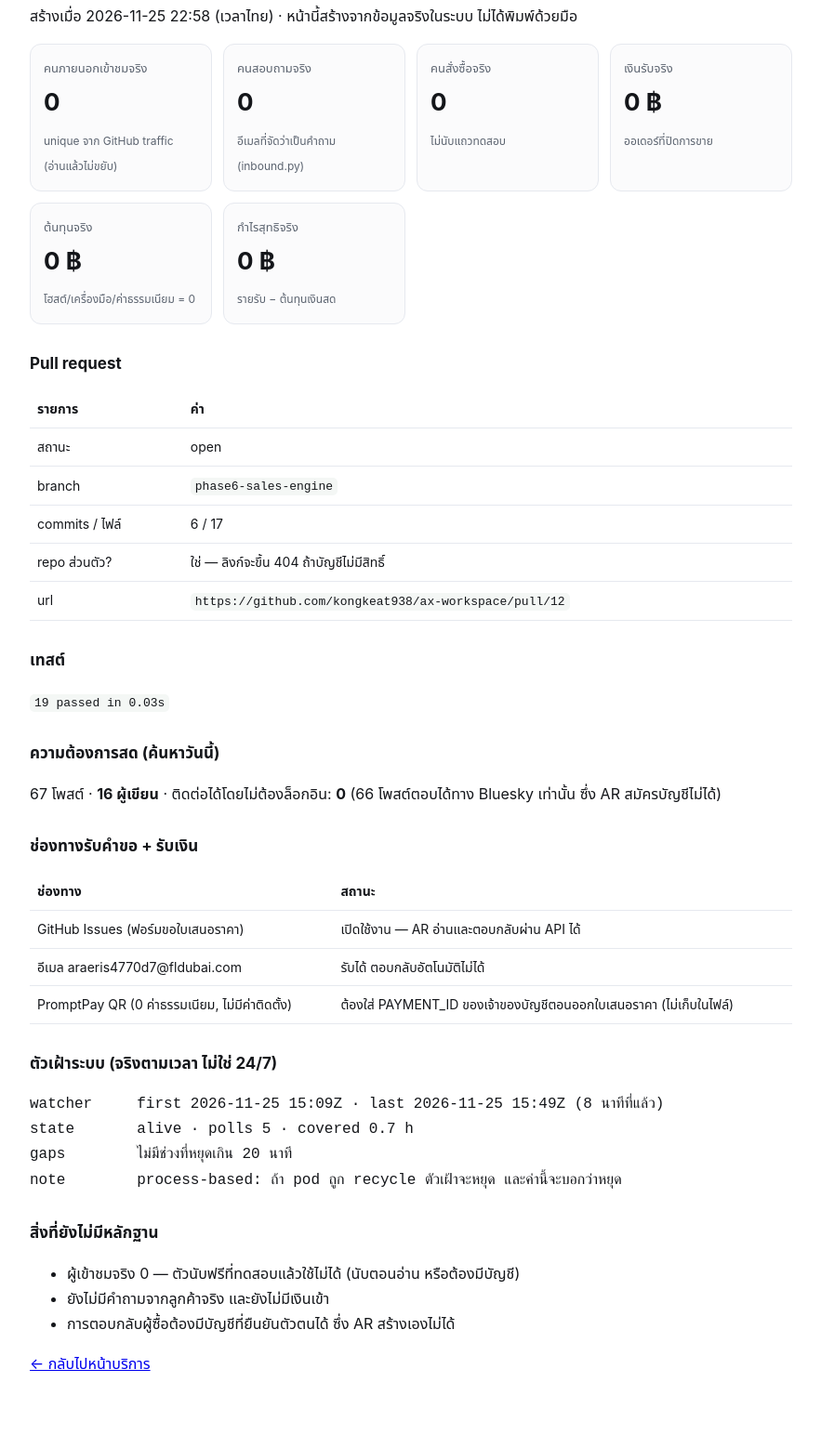
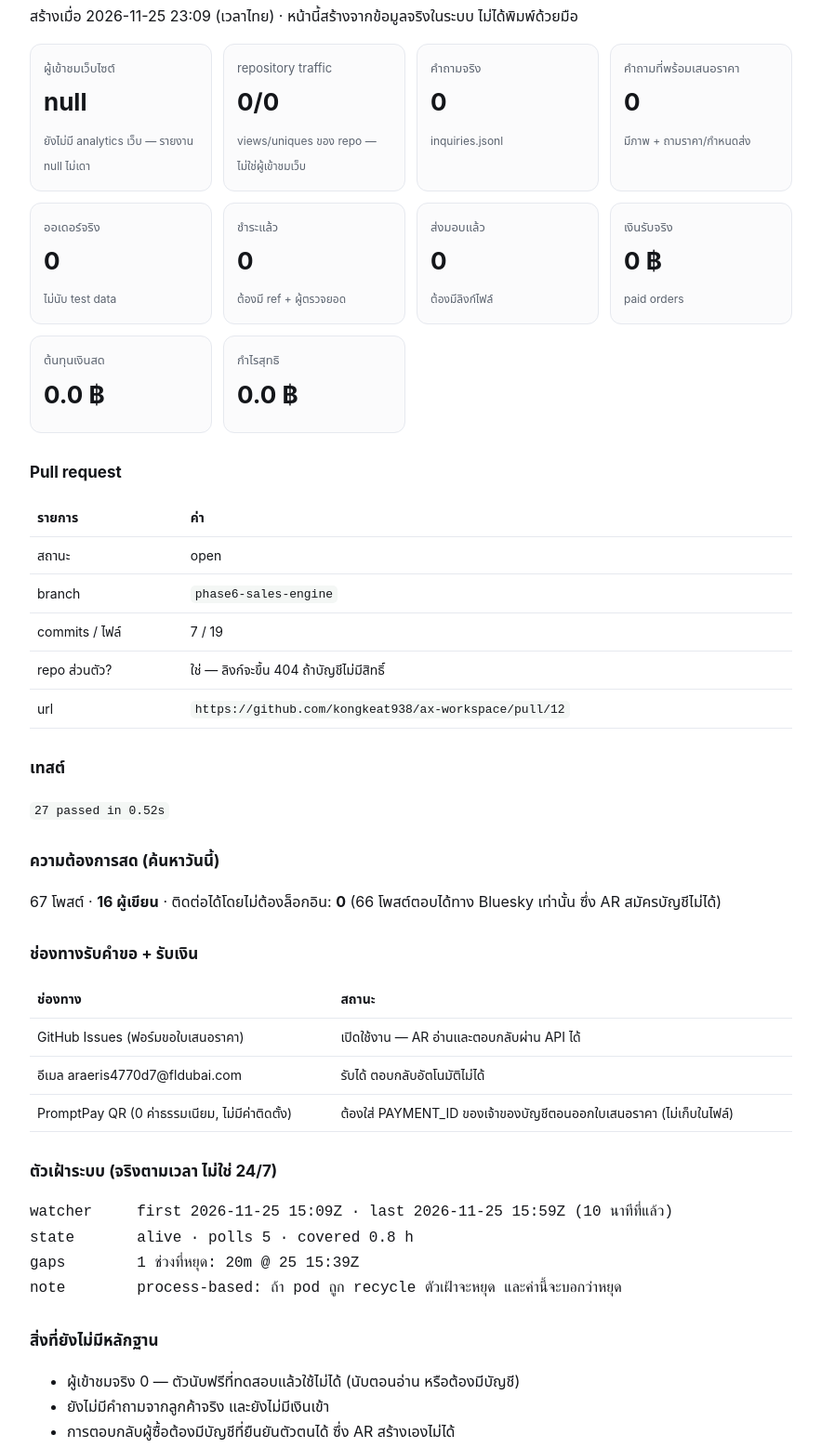
Before and after one commit to aerismusic8-alt/aeris-clips-site, a plain HTML site: page status.html in a window 1280 px wide. Shown: the part 88-1646 px from the top of the page at 93% size, without its empty margins (198-1081 px from the left). Before the commit the page ends 1609 px from the top, so only its background shows below. Drawn offline with Linux system fonts and the light colour scheme.

Commit message:
site: ten KPIs, website visitors null until a real site counter exists

```diff
--- a/status.html
+++ b/status.html
@@ -13,16 +13,16 @@ table{border-collapse:collapse;width:100%;font-size:14px}td,th{border-bottom:1px
 code{background:#f4f7f5;padding:2px 5px;border-radius:5px;font-size:13px}
 </style></head><body>
 <h1>สถานะระบบขาย — ข้อมูลจากไฟล์จริง</h1>
-<p>สร้างเมื่อ 2026-11-25 22:58 (เวลาไทย) · หน้านี้สร้างจากข้อมูลจริงในระบบ ไม่ได้พิมพ์ด้วยมือ</p>
-<div class=grid><div class=card><span>คนภายนอกเข้าชมจริง</span><b>0</b><i>unique จาก GitHub traffic (อ่านแล้วไม่ขยับ)</i></div><div class=card><span>คนสอบถามจริง</span><b>0</b><i>อีเมลที่จัดว่าเป็นคำถาม (inbound.py)</i></div><div class=card><span>คนสั่งซื้อจริง</span><b>0</b><i>ไม่นับแถวทดสอบ</i></div><div class=card><span>เงินรับจริง</span><b>0 ฿</b><i>ออเดอร์ที่ปิดการขาย</i></div><div class=card><span>ต้นทุนจริง</span><b>0 ฿</b><i>โฮสต์/เครื่องมือ/ค่าธรรมเนียม = 0</i></div><div class=card><span>กำไรสุทธิจริง</span><b>0 ฿</b><i>รายรับ − ต้นทุนเงินสด</i></div></div>
+<p>สร้างเมื่อ 2026-11-25 23:09 (เวลาไทย) · หน้านี้สร้างจากข้อมูลจริงในระบบ ไม่ได้พิมพ์ด้วยมือ</p>
+<div class=grid><div class=card><span>ผู้เข้าชมเว็บไซต์</span><b>null</b><i>ยังไม่มี analytics เว็บ — รายงาน null ไม่เดา</i></div><div class=card><span>repository traffic</span><b>0/0</b><i>views/uniques ของ repo — ไม่ใช่ผู้เข้าชมเว็บ</i></div><div class=card><span>คำถามจริง</span><b>0</b><i>inquiries.jsonl</i></div><div class=card><span>คำถามที่พร้อมเสนอราคา</span><b>0</b><i>มีภาพ + ถามราคา/กำหนดส่ง</i></div><div class=card><span>ออเดอร์จริง</span><b>0</b><i>ไม่นับ test data</i></div><div class=card><span>ชำระแล้ว</span><b>0</b><i>ต้องมี ref + ผู้ตรวจยอด</i></div><div class=card><span>ส่งมอบแล้ว</span><b>0</b><i>ต้องมีลิงก์ไฟล์</i></div><div class=card><span>เงินรับจริง</span><b>0 ฿</b><i>paid orders</i></div><div class=card><span>ต้นทุนเงินสด</span><b>0.0 ฿</b><i></i></div><div class=card><span>กำไรสุทธิ</span><b>0.0 ฿</b><i></i></div></div>
 <h2>Pull request</h2>
 <table><tr><th>รายการ</th><th>ค่า</th></tr>
 <tr><td>สถานะ</td><td>open</td></tr>
 <tr><td>branch</td><td><code>phase6-sales-engine</code></td></tr>
-<tr><td>commits / ไฟล์</td><td>6 / 17</td></tr>
+<tr><td>commits / ไฟล์</td><td>7 / 19</td></tr>
 <tr><td>repo ส่วนตัว?</td><td>ใช่ — ลิงก์จะขึ้น 404 ถ้าบัญชีไม่มีสิทธิ์</td></tr>
 <tr><td>url</td><td><code>https://github.com/kongkeat938/ax-workspace/pull/12</code></td></tr></table>
-<h2>เทสต์</h2><p><code>19 passed in 0.03s</code></p>
+<h2>เทสต์</h2><p><code>27 passed in 0.52s</code></p>
 <h2>ความต้องการสด (ค้นหาวันนี้)</h2>
 <p>67 โพสต์ · <b>16 ผู้เขียน</b> · ติดต่อได้โดยไม่ต้องล็อกอิน: <b>0</b>
 (66 โพสต์ตอบได้ทาง Bluesky เท่านั้น ซึ่ง AR สมัครบัญชีไม่ได้)</p>
@@ -32,9 +32,9 @@ code{background:#f4f7f5;padding:2px 5px;border-radius:5px;font-size:13px}
 <tr><td>อีเมล araeris4770d7@fldubai.com</td><td>รับได้ ตอบกลับอัตโนมัติไม่ได้</td></tr>
 <tr><td>PromptPay QR (0 ค่าธรรมเนียม, ไม่มีค่าติดตั้ง)</td><td>ต้องใส่ PAYMENT_ID ของเจ้าของบัญชีตอนออกใบเสนอราคา (ไม่เก็บในไฟล์)</td></tr></table>
 <h2>ตัวเฝ้าระบบ (จริงตามเวลา ไม่ใช่ 24/7)</h2>
-<pre>watcher     first 2026-11-25 15:09Z · last 2026-11-25 15:49Z (8 นาทีที่แล้ว)
-state       alive · polls 5 · covered 0.7 h
-gaps        ไม่มีช่วงที่หยุดเกิน 20 นาที
+<pre>watcher     first 2026-11-25 15:09Z · last 2026-11-25 15:59Z (10 นาทีที่แล้ว)
+state       alive · polls 5 · covered 0.8 h
+gaps        1 ช่วงที่หยุด: 20m @ 25 15:39Z
 note        process-based: ถ้า pod ถูก recycle ตัวเฝ้าจะหยุด และค่านี้จะบอกว่าหยุด</pre>
 <h2>สิ่งที่ยังไม่มีหลักฐาน</h2>
 <ul><li>ผู้เข้าชมจริง 0 — ตัวนับฟรีที่ทดสอบแล้วใช้ไม่ได้ (นับตอนอ่าน หรือต้องมีบัญชี)</li>
```
